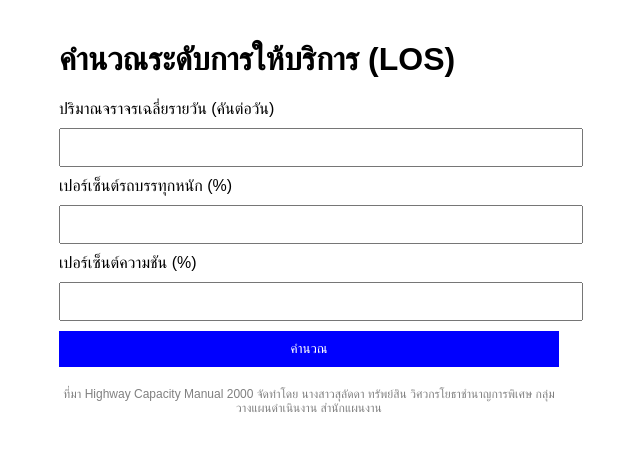
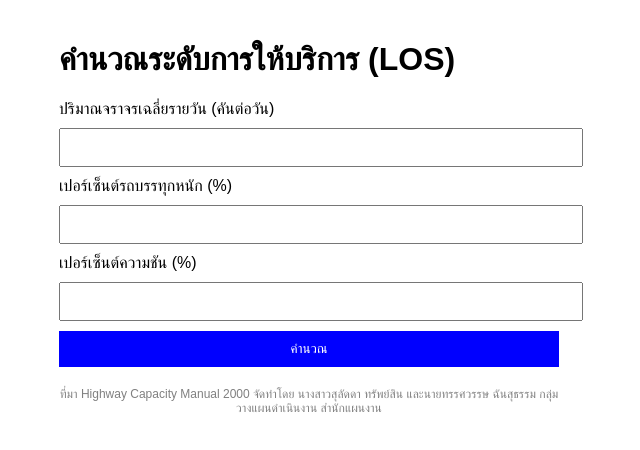
Before and after one commit to qomy/LOS, a plain HTML site: page index.html in a window 1280 px wide. Shown: the full height of the page, 331-971 px from the left. Drawn offline with Linux system fonts and the light colour scheme.

Commit message:
Update index.html

```diff
--- a/index.html
+++ b/index.html
@@ -42,7 +42,7 @@
     <div id="result"></div>
 
     <p style="margin-top: 20px; font-size: 12px; color: gray; text-align: center;">
-        ที่มา Highway Capacity Manual 2000 จัดทำโดย นางสาวสุลัดดา ทรัพย์สิน วิศวกรโยธาชำนาญการพิเศษ กลุ่มวางแผนดำเนินงาน สำนักแผนงาน
+        ที่มา Highway Capacity Manual 2000 จัดทำโดย นางสาวสุลัดดา ทรัพย์สิน และนายทรรศวรรษ ฉันสุธรรม กลุ่มวางแผนดำเนินงาน สำนักแผนงาน
     </p>
 
     <script>
```
